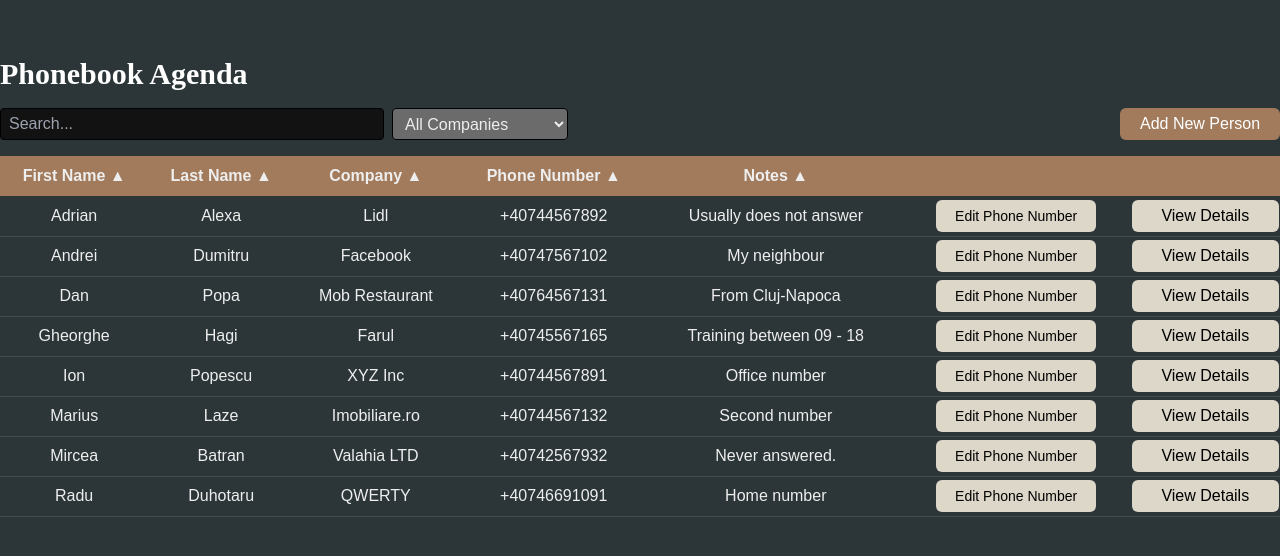
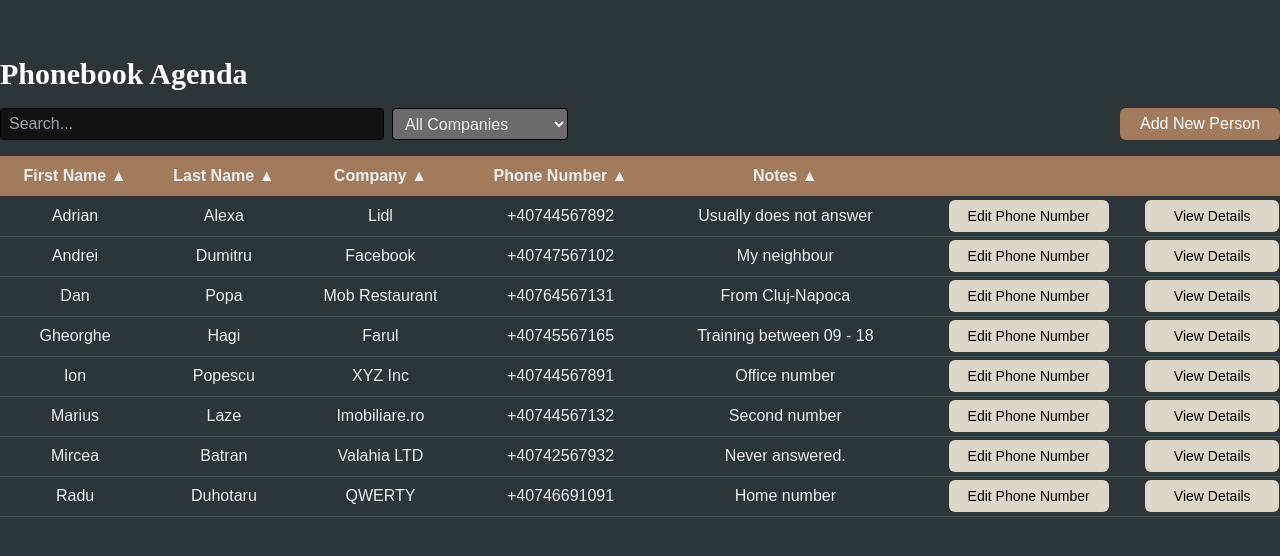
Before and after one commit to raduduhotaru/blueprint, a React (Create React App) app: page / in a window 1280 px wide. Shown: the top 556 px of the page. Built offline with nearby package versions, Linux system fonts and the light colour scheme; the HTML template or start-up script is replaced by a standard one.

Commit message:
updated buton text font

```diff
--- a/src/components/Entry.js
+++ b/src/components/Entry.js
@@ -87,7 +87,7 @@ export const Entry = ({ person, onEditPhoneNumber }) => {
             pathname: "/details",
             search: `?firstName=${person.firstName}&lastName=${person.lastName}&company=${person.company}&phoneNumber=${person.phoneNumber}&notes=${person.notes}`,
           }}
-          className="flex text-center items-center justify-center bg-[#DCD7C9] hover:bg-[#DCD7C9]/90 text-black rounded-md h-8 px-2"
+          className="flex text-center text-sm items-center justify-center bg-[#DCD7C9] hover:bg-[#DCD7C9]/90 text-black rounded-md h-8 px-2"
         >
           View Details
         </Link>
```
